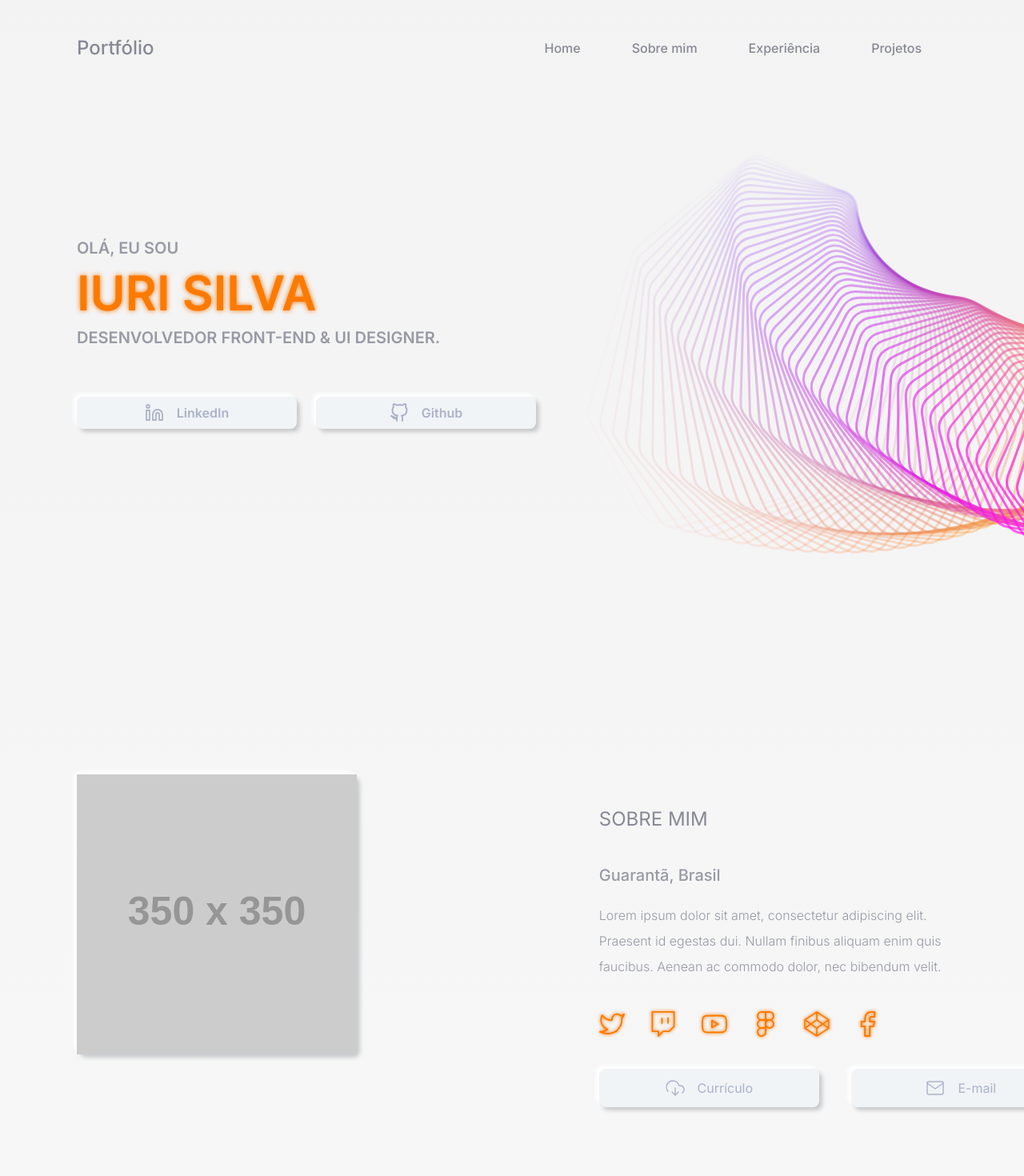
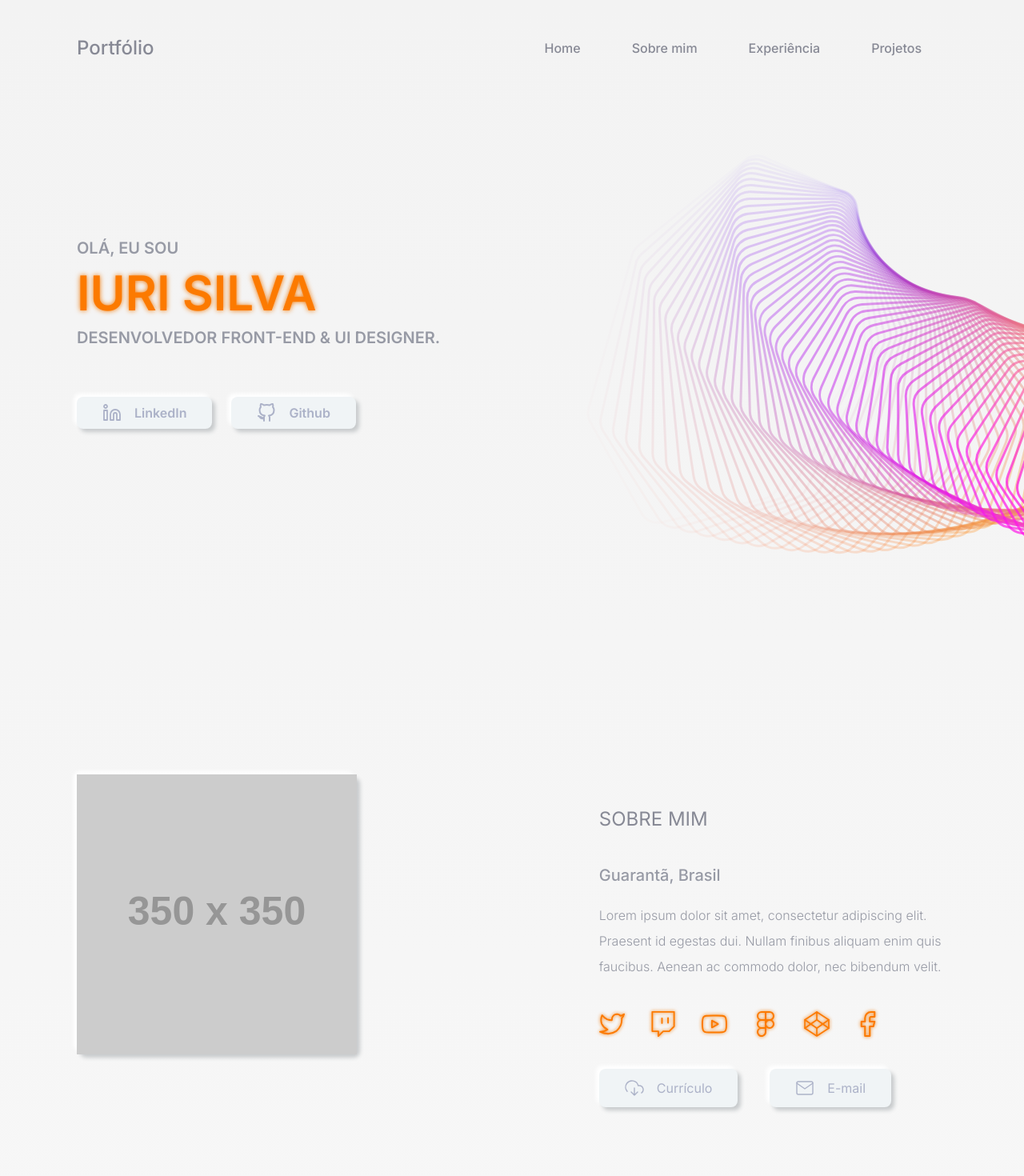
Before and after one commit to lui-dias/desafio-20, a Next.js app: page / in a window 1280 px wide. Shown: the top 1470 px of the page at 80% size. Built offline with nearby package versions, Linux system fonts and the light colour scheme.

Commit message:
fix neumorph bottom width on desktop

```diff
--- a/src/pages/index.tsx
+++ b/src/pages/index.tsx
@@ -282,7 +282,7 @@ export default function _({ theme: _theme }: Props) {
                                             <Neumorph>
                                                 <a
                                                     href='#/'
-                                                    className='flex items-center gap-x-4 px-8 py-2 justify-center min-w-[275px] lg:w-auto'
+                                                    className='flex items-center gap-x-4 px-8 py-2 justify-center min-w-[275px] lg:min-w-fit'
                                                 >
                                                     <LinkedIn className='w-6 h-6 select-none stroke-_dark dark:stroke-_light' />
                                                     <span>LinkedIn</span>
@@ -291,7 +291,7 @@ export default function _({ theme: _theme }: Props) {
                                             <Neumorph>
                                                 <a
                                                     href='#/'
-                                                    className='flex items-center gap-x-4 px-8 py-2 justify-center min-w-[275px] lg:w-auto'
+                                                    className='flex items-center gap-x-4 px-8 py-2 justify-center min-w-[275px] lg:min-w-fit'
                                                 >
                                                     <Github className='w-6 h-6 select-none stroke-_dark dark:stroke-_light' />
                                                     <span>Github</span>
@@ -400,7 +400,7 @@ export default function _({ theme: _theme }: Props) {
                                                 <Neumorph>
                                                     <a
                                                         href='#/'
-                                                        className='flex items-center gap-x-4 px-8 py-3 justify-center min-w-[275px]'
+                                                        className='flex items-center gap-x-4 px-8 py-3 justify-center min-w-[275px] lg:min-w-fit'
                                                     >
                                                         <DownloadCloud className='w-6 h-6 select-none stroke-_dark dark:stroke-_light' />
                                                         <span>Currículo</span>
@@ -409,7 +409,7 @@ export default function _({ theme: _theme }: Props) {
                                                 <Neumorph>
                                                     <a
                                                         href='#/'
-                                                        className='flex items-center gap-x-4 px-8 py-3 justify-center min-w-[275px]'
+                                                        className='flex items-center gap-x-4 px-8 py-3 justify-center min-w-[275px] lg:min-w-fit'
                                                     >
                                                         <Email className='w-6 h-6 select-none stroke-_dark dark:stroke-_light' />
                                                         <span>E-mail</span>
```
